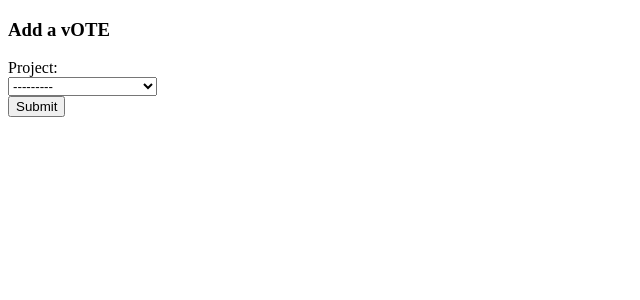
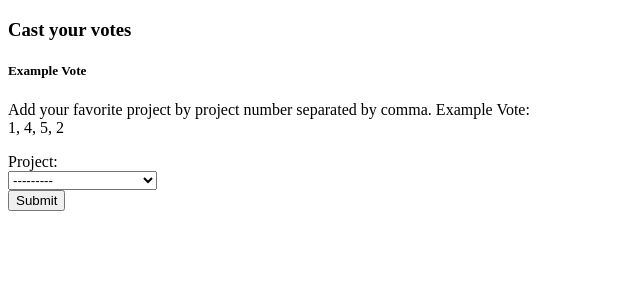
Before and after one commit to Freyja-Folkvangr/django-voting-example, a Django app: page /1/enter_vote/ in a window 1280 px wide. Shown: the top 300 px of the page, without its empty margins (0-640 px from the left). Run offline with Django 3.2, Linux system fonts and the light colour scheme; tables that the repository leaves empty hold one stand-in row (values such as "Sample post").

Commit message:
refactor module names

```diff
--- a/continuum/templates/continuum/enter_vote.html
+++ b/continuum/templates/continuum/cast_a_vote.html
@@ -3,7 +3,9 @@
 
 {% block body %}
 <div class="panel-body">
-	<h3>Add a vOTE</h3>
+	<h3>Cast your votes</h3>
+<h5>Example Vote</h5>
+<p>Add your favorite project by project number separated by comma. Example Vote:<br>1, 4, 5, 2</p>
     	{% if error_message %}
         <p><strong>{{ error_message }}</strong></p>
         {% endif %}
--- a/continuum/templates/continuum/index.html
+++ b/continuum/templates/continuum/index.html
@@ -3,6 +3,6 @@
 {% block body %}
 
 funciono
-<a href="{% url 'continuum:enterproject' %}"><span class="glyphicon glyphicon-cd" aria-hidden="true"></span>&nbsp; Project</a></li>
-<a href="{% url 'continuum:detailproject' %}"><span class="glyphicon glyphicon-cd" aria-hidden="true"></span>&nbsp; Projects</a></li>
+<a href="{% url 'continuum:enterproject' %}"><span class="glyphicon glyphicon-cd" aria-hidden="true"></span>&nbsp; Add a Project</a></li>
+<a href="{% url 'continuum:detailproject' %}"><span class="glyphicon glyphicon-cd" aria-hidden="true"></span>&nbsp; View Projects</a></li>
 {% endblock %}
--- a/continuum/views.py
+++ b/continuum/views.py
@@ -14,14 +14,14 @@ def enterProject(request):
 	context = {
 			'form': form
 			}
-	return render(request, 'continuum/enter_project.html', context)
+	return render(request, 'continuum/create_project.html', context)
 
 def detailProject(request):
 	projects = Project.objects.all()
 	context = {
 		'projects': projects
 	}
-	return render(request, 'continuum/details_projects.html', context)
+	return render(request, 'continuum/view_projects.html', context)
 
 def voteProject(request, project_id):
 	project = get_object_or_404(Project, pk=project_id)
@@ -38,8 +38,8 @@ def voteProject(request, project_id):
 		context = {
 			'form': form
 		}
-		return render(request, 'continuum/enter_vote.html', context)
+		return render(request, 'continuum/cast_a_vote.html', context)
 	context = {
 		'form': form
 	}
-	return render(request, 'continuum/enter_vote.html', context)
+	return render(request, 'continuum/cast_a_vote.html', context)
```
Also changed, not shown: continuum/templates/continuum/create_project.html (renamed from continuum/templates/continuum/enter_project.html), continuum/templates/continuum/view_projects.html (renamed from continuum/templates/continuum/details_projects.html).
